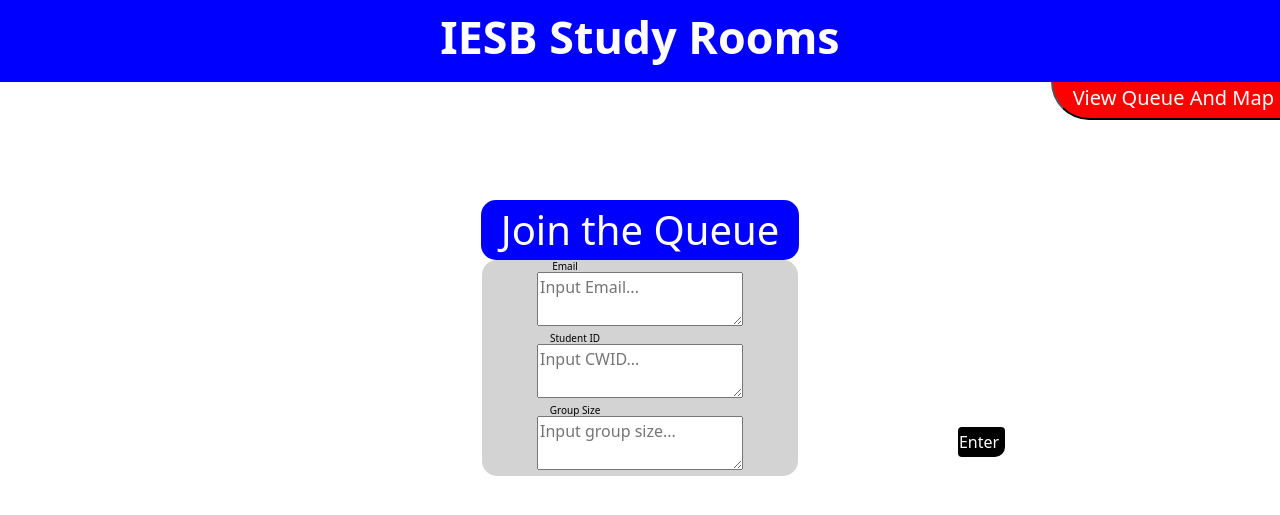
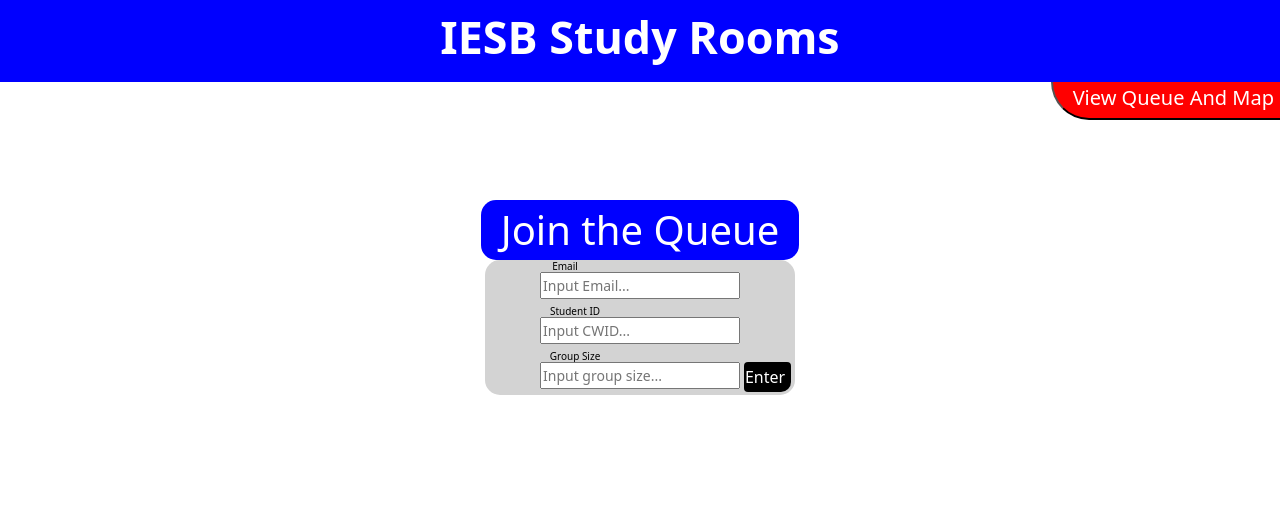
Before and after one commit to Parzeval2/Room-System, a Flask app: page /home in a window 1280 px wide. Shown: the top 515 px of the page. Run offline with Flask 3, Linux system fonts and the light colour scheme.

Commit message:
Updated Features.css for new HTML.
New html elements require some different css :P

```diff
--- a/website/static/features.css
+++ b/website/static/features.css
@@ -51,14 +51,24 @@ h5 {
 .nextpage:hover {
     background-color: #dfbbfb;
 }
+.leavequeue {
+    display: inline-flex;
+    background-color: red;
+    color: white;
+    font-size: 15px;
+    margin-top: 10px;
+    border: 1px;
+}
+.leavequeue:hover {
+    background-color: #FF6863;
+}
 .enter {
     border: 0px solid red;
     background-color: black;
     color: white;
     padding: 0px;
     padding-right: 5px;
-    margin-top: 11.5px;
-    margin-left: 215px;
+    margin-left: 4px;
     height: 30px;
     width: 47px;
     border-radius: 4px;
@@ -70,11 +80,6 @@ h5 {
     border: 1px solid #dfbbfb;
 }
 
-input {
-    width: 200px;
-    font-size: 15px;
-    margin-bottom: 5px;
-}
 .inputbox {
     border: 0px;
     background: #d3d3d3;
@@ -85,6 +90,13 @@ input {
     padding-right: 55px;
     display: table;
 }
+textarea {
+    height: 27px;
+    width: 200px;
+    overflow:hidden;
+    resize:none;
+    font-size: 14px;
+}
 
 .blank {
     height: 10vh;
```
